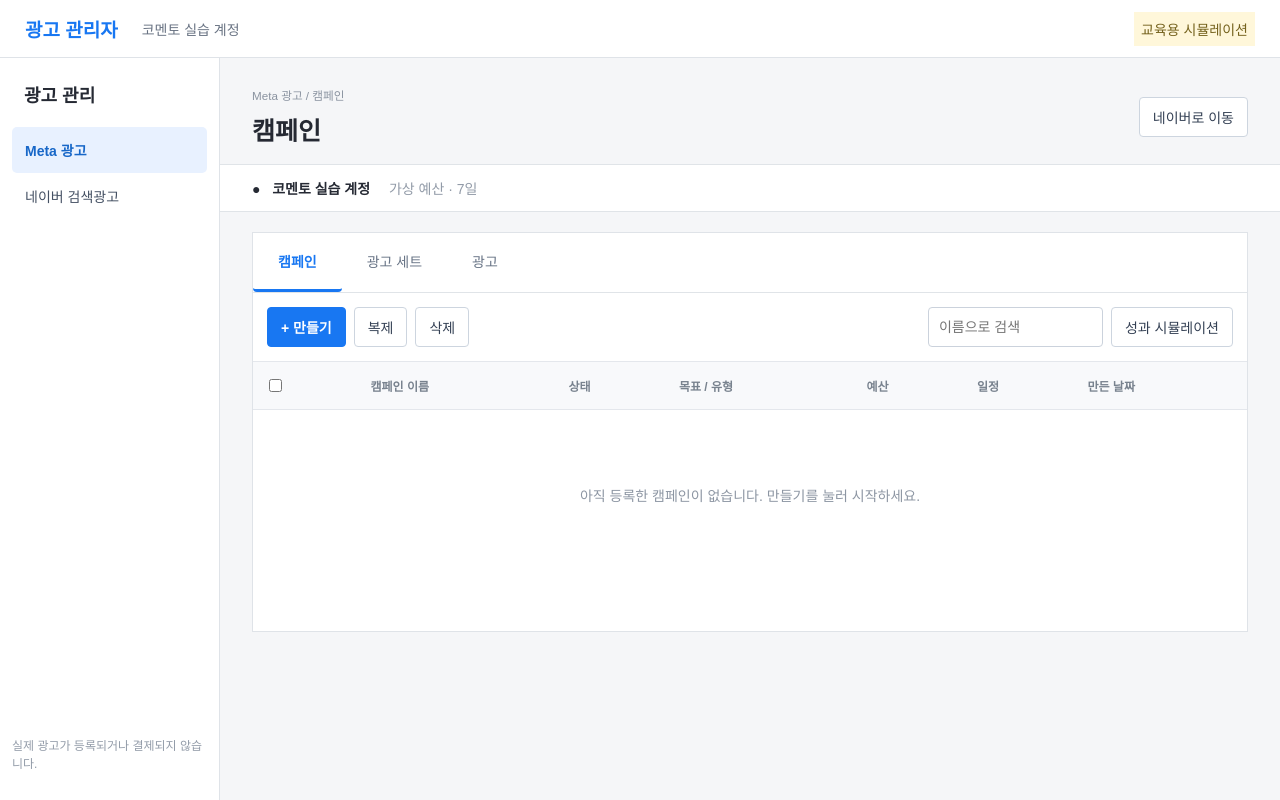
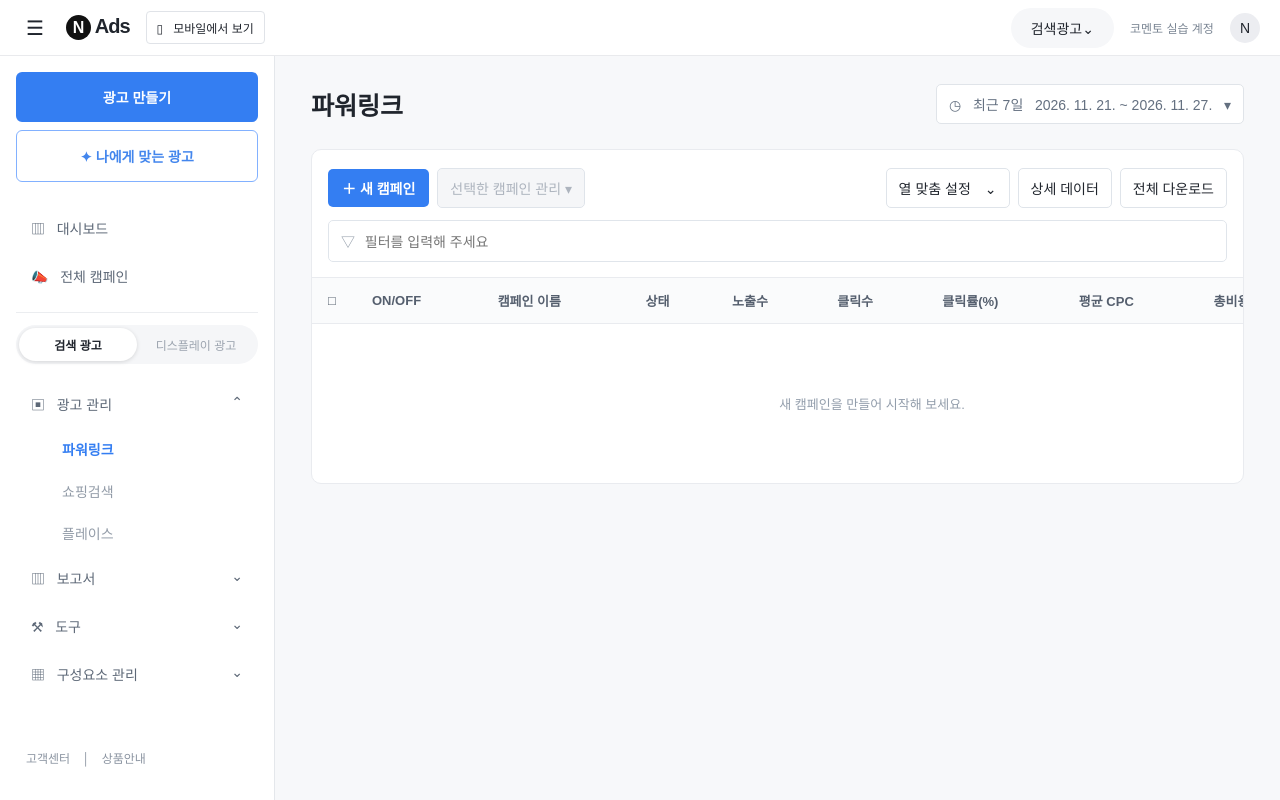
Before and after one commit to autowork-pixel/comento, a plain HTML site: page index.html in a window 1280 px wide. Drawn offline with Linux system fonts and the light colour scheme.

Commit message:
Make Naver Powerlink manager the main simulator screen

```diff
--- a/index.html
+++ b/index.html
@@ -1,5 +1,6 @@
-<!doctype html><html lang="ko"><head><meta charset="utf-8"><meta name="viewport" content="width=device-width,initial-scale=1"><title>코멘토 광고 실습실</title><link rel="stylesheet" href="studio.css"></head><body>
-<header><b id="logo">광고 관리자</b><span>코멘토 실습 계정</span><span class="right">교육용 시뮬레이션</span></header>
-<div class="layout"><aside><b>광고 관리</b><button id="metaNav" class="active">Meta 광고</button><button id="naverNav">네이버 검색광고</button><p>실제 광고가 등록되거나 결제되지 않습니다.</p></aside><main><div class="heading"><div><small id="crumb">Meta 광고 / 캠페인</small><h1 id="title">캠페인</h1></div><button id="switch">네이버로 이동</button></div><div class="account">● &nbsp; 코멘토 실습 계정 <span>가상 예산 · 7일</span></div><section><div class="tabs" id="tabs"></div><div class="toolbar"><button class="primary" id="create">+ 만들기</button><button id="duplicate">복제</button><button id="remove">삭제</button><input id="search" placeholder="이름으로 검색"><button id="simulate">성과 시뮬레이션</button></div><div class="table"><table><thead id="thead"></thead><tbody id="tbody"></tbody></table></div></section></main></div>
-<div id="modal" class="shade" hidden><div class="dialog"><div class="modalhead"><div><small id="platform">Meta 광고</small><h2 id="modalTitle">새 캠페인 만들기</h2></div><button id="close">×</button></div><div class="modalbody"><nav id="steps"></nav><div class="formarea"><h2 id="stepTitle"></h2><p id="stepHelp"></p><form id="form"></form></div><div class="summary"><b>설정 요약</b><div id="summaryBody"></div><p>교육용 모의 화면입니다. 설정은 이 브라우저에 저장됩니다.</p></div></div><div class="foot"><button id="back">이전</button><span id="error"></span><button class="primary" id="next">다음</button></div></div></div>
-<div id="report" class="shade" hidden><div class="reportbox"><div class="modalhead"><h2>7일 성과 추정</h2><button id="reportClose">×</button></div><div class="reportinner"><div class="notice">실제 광고 성과나 플랫폼 예측값이 아닌 교육용 계산 결과입니다.</div><div id="metrics"></div><h3>계산 가정</h3><p id="assumptions"></p></div></div></div><script src="studio.js"></script></body></html>
+<!doctype html><html lang="ko"><head><meta charset="utf-8"><meta name="viewport" content="width=device-width,initial-scale=1"><title>파워링크 - 코멘토 실습</title><link rel="stylesheet" href="naver.css"></head><body>
+<header class="top"><button class="icon" id="menuToggle" aria-label="메뉴">☰</button><b class="brand"><span>N</span> Ads</b><button class="mobile">▯ &nbsp; 모바일에서 보기</button><div class="topspace"></div><button class="searchtype">검색광고⌄</button><span class="accountname">코멘토 실습 계정</span><span class="avatar">N</span></header>
+<div class="shell"><aside id="sidebar"><button class="primary wide" id="quickStart">광고 만들기</button><button class="wide recommend">✦ 나에게 맞는 광고</button><nav><button class="navline" data-view="dashboard">▥ &nbsp; 대시보드</button><button class="navline" data-view="all">📣 &nbsp; 전체 캠페인</button><div class="divider"></div><div class="toggle"><b>검색 광고</b><span>디스플레이 광고</span></div><button class="navline parent">▣ &nbsp; 광고 관리 <span>⌃</span></button><button class="subline active" data-view="campaigns">파워링크</button><button class="subline inactive">쇼핑검색</button><button class="subline inactive">플레이스</button><button class="navline parent">▥ &nbsp; 보고서 <span>⌄</span></button><button class="navline parent">⚒ &nbsp; 도구 <span>⌄</span></button><button class="navline parent">▦ &nbsp; 구성요소 관리 <span>⌄</span></button></nav><div class="sidefoot">고객센터　│　상품안내</div></aside>
+<main><div id="app"></div></main></div>
+<div class="shade" id="modal" hidden><div class="dialog"><div class="dialoghead"><div><h2 id="modalTitle"></h2><p id="modalIntro"></p></div><button class="x" id="modalClose" aria-label="닫기">×</button></div><div id="modalContent" class="dialogscroll"></div><div class="dialogfoot"><button id="cancel">취소</button><button class="primary" id="submit">저장</button></div></div></div>
+<script src="naver.js"></script></body></html>
```
